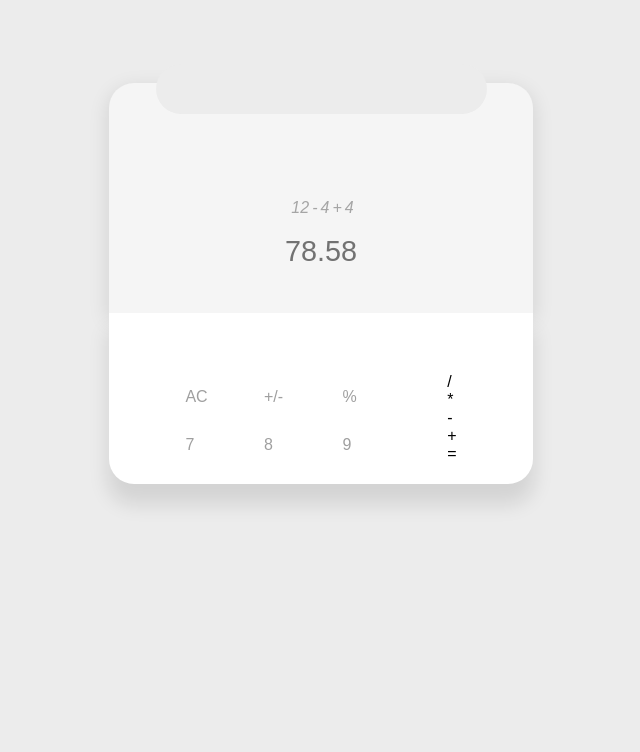
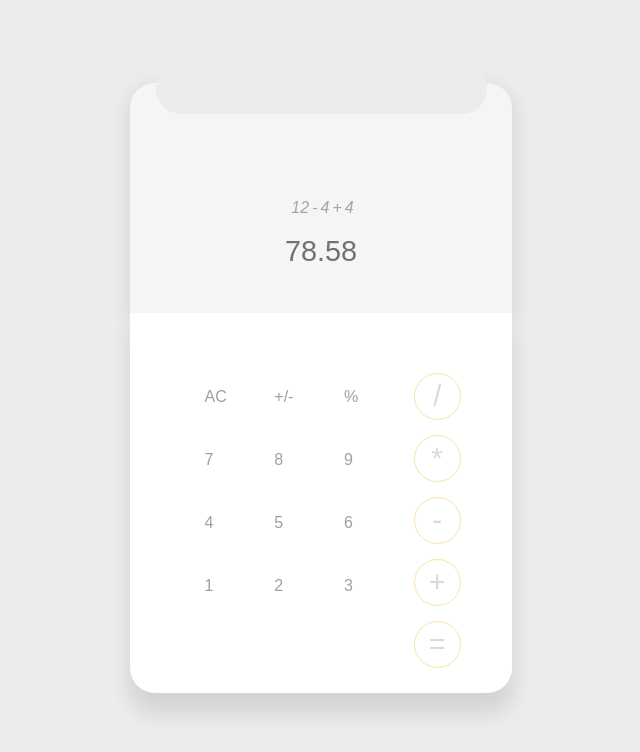
Before and after one commit to earlhansg/calculator-app, a React (Create React App) app: page / in a window 1280 px wide. Shown: the top 752 px of the page, without its empty margins (319-959 px from the left). Built offline with nearby package versions, Linux system fonts and the light colour scheme.

Commit message:
T1-The design of the calculator body has been finalized, incorporating primary and secondary classes.

```diff
--- a/src/components/calculator/DeviceBody.js
+++ b/src/components/calculator/DeviceBody.js
@@ -12,6 +12,12 @@ export const DeviceBody = () => {
         <span>7</span>
         <span>8</span>
         <span>9</span>
+        <span>4</span>
+        <span>5</span>
+        <span>6</span>
+        <span>1</span>
+        <span>2</span>
+        <span>3</span>
       </div>
       <div className={style.secondaryContent}>
         <span>/</span>
--- a/src/components/calculator/device.module.css
+++ b/src/components/calculator/device.module.css
@@ -1,5 +1,5 @@
 .container {
-  width: 424px;
+  width: 382px;
   margin-top: 25px;
   font-family: Arial, Helvetica, sans-serif;
 }
@@ -30,7 +30,7 @@
 }
 
 .body {
-  padding: 60px 25px 15px 25px;
+  padding: 60px 25px 25px 25px;
   background-color: #ffffff;
   border-radius: 0 0 25px 25px;
   box-shadow: 0 19px 19px 2px rgba(0, 0, 0, 0.1);
@@ -73,6 +73,8 @@
   width: 70%;
   display: flex;
   flex-wrap: wrap;
+  height: 0;
+  justify-content: flex-end;
 }
 
 .primaryContent > span {
@@ -82,7 +84,27 @@
   color: #9f9f9f;
 }
 
+.primaryContent > span:not(:nth-of-type(1), :nth-of-type(2), :nth-of-type(3)) {
+  margin-top: 30px;
+}
+
 .secondaryContent {
   display: flex;
   flex-direction: column;
 }
+
+.secondaryContent > span {
+  height: 45px;
+  line-height: 45px;
+  width: 45px;
+  font-size: 1.8em;
+  border-radius: 50%;
+  color: #dadada;
+  text-align: center;
+  cursor: pointer;
+  border: 1px solid #f7e59f;
+}
+
+.secondaryContent > span:not(:first-child) {
+  margin-top: 15px;
+}
```
